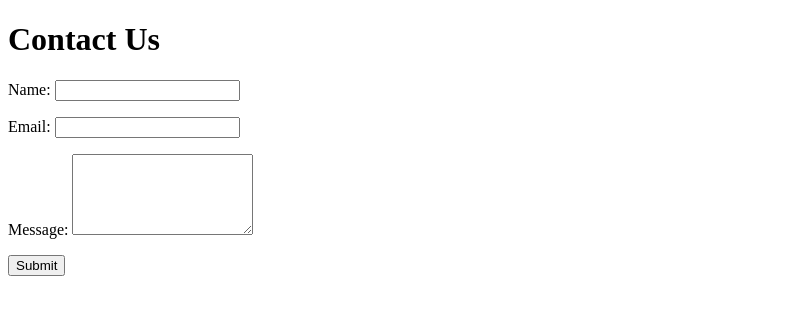
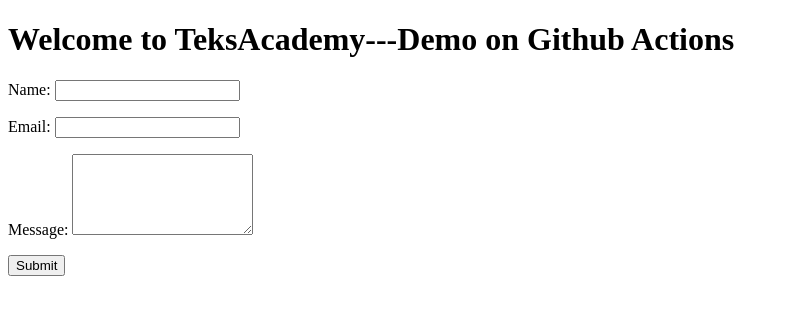
Before and after one commit to ravi-aws9823/deploy-to-s3-2pm, a plain HTML site: page index.html in a window 1280 px wide. Shown: the whole page, without its empty margins (0-789 px from the left). Drawn offline with Linux system fonts and the light colour scheme.

Commit message:
New Commit

```diff
--- a/index.html
+++ b/index.html
@@ -7,7 +7,7 @@
 </head>
 <body>
 
-    <h1>Contact Us</h1>
+    <h1>Welcome to TeksAcademy---Demo on Github Actions</h1>
 
     <form action="/submit_form.php" method="post">
         <p>
@@ -28,4 +28,5 @@
     </form>
 
 </body>
+
 </html>
```
